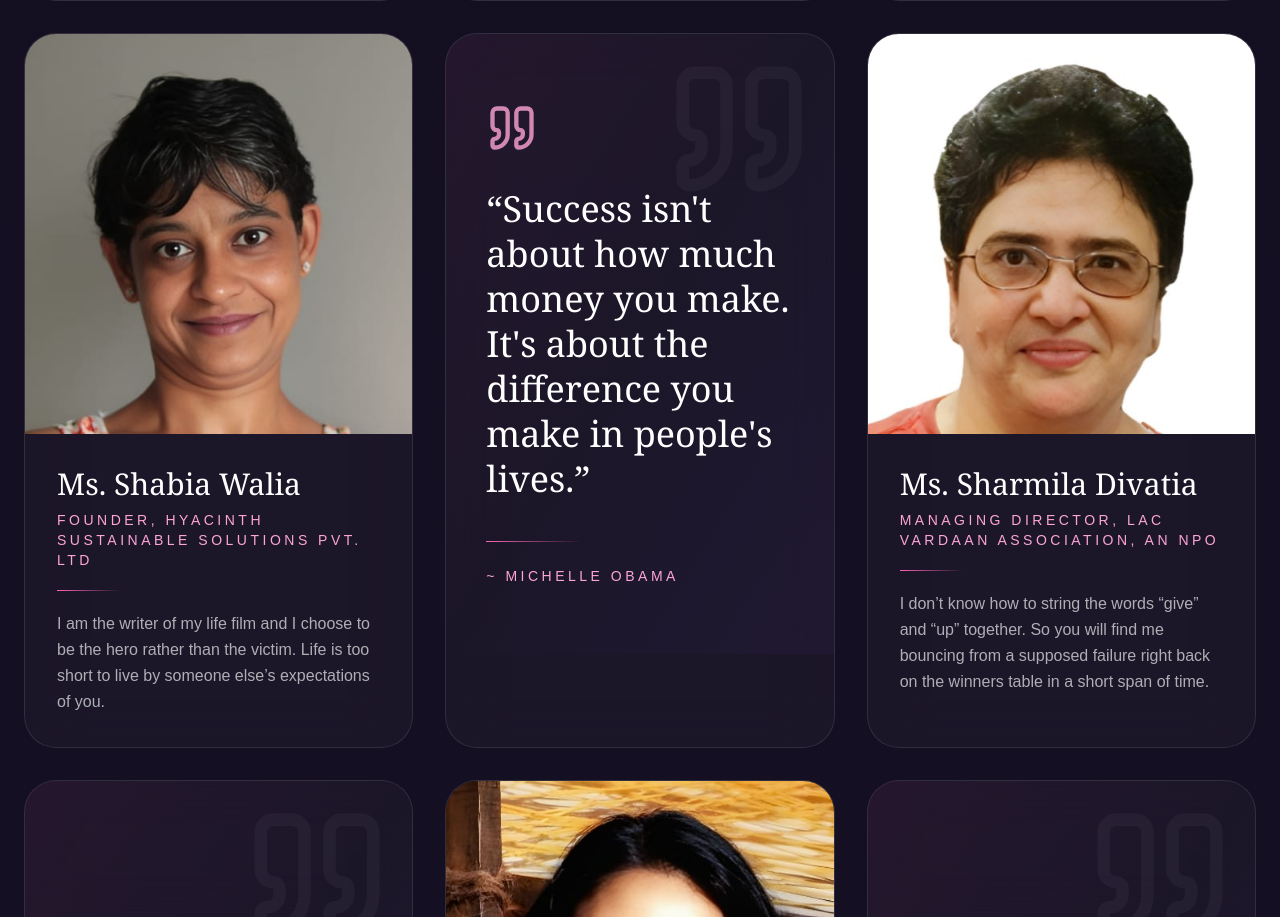
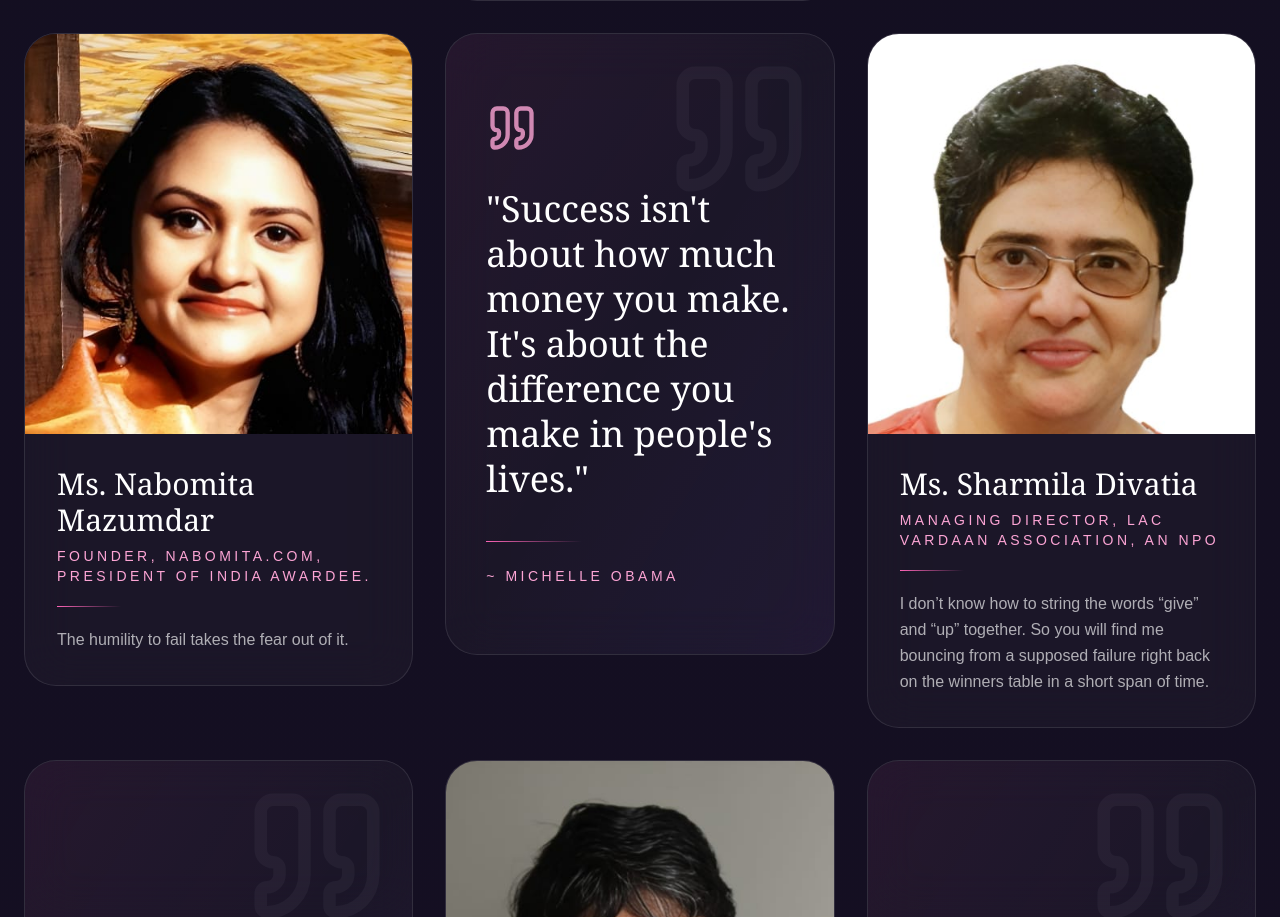
Before and after one commit to mr-kunal-07/eato, a Next.js app: page /stories in a window 1280 px wide. Shown: the part 1883-2800 px from the top of the page. Built offline with nearby package versions, Linux system fonts and the light colour scheme.

Commit message:
code fix

```diff
--- a/public/data/vol1.json
+++ b/public/data/vol1.json
@@ -44,10 +44,10 @@
   {
     "id": 7,
     "type": "woman",
-    "name": "Ms. Shabia Walia",
-    "role": "Founder, Hyacinth Sustainable Solutions Pvt. Ltd",
-    "image": "/Vol1 Images/Shabia Walia.jpeg",
-    "story": "I am the writer of my life film and I choose to be the hero rather than the victim. Life is too short to live by someone else’s expectations of you."
+    "name": "Ms. Nabomita Mazumdar",
+    "role": "Founder, Nabomita.com, President of India Awardee.",
+    "image": "/Vol1 Images/Nabomita Mazumdar.jpeg",
+    "story": "The humility to fail takes the fear out of it."
   },
   {
     "id": 8,
@@ -72,10 +72,10 @@
   {
     "id": 11,
     "type": "woman",
-    "name": "Ms. Nabomita Mazumdar",
-    "role": "Founder, Nabomita.com, President of India Awardee.",
-    "image": "/Vol1 Images/Nabomita Mazumdar.jpeg",
-    "story": "The humility to fail takes the fear out of it."
+    "name": "Ms. Shabia Walia",
+    "role": "Founder, Hyacinth Sustainable Solutions Pvt. Ltd",
+    "image": "/Vol1 Images/Shabia Walia.jpeg",
+    "story": "I am the writer of my life film and I choose to be the hero rather than the victim. Life is too short to live by someone else’s expectations of you."
   },
   {
     "id": 12,
@@ -101,10 +101,10 @@
   {
     "id": 15,
     "type": "woman",
-    "name": "Ms. Reema Sanghavi",
-    "role": "Managing Director, Maximus Mice and Media Solutions Pvt Ltd",
-    "image": "/Vol1 Images/Reema Sanghavi.jpeg",
-    "story": "Live to Inspire."
+    "name": "Ms. Jaya Vaidhyanathan",
+    "role": "CEO, BCT Digital",
+    "image": "/Vol1 Images/Jaya Vaidhyanathan.jpeg",
+    "story": "If you never failed, it means you did not set the bar high enough. Dream big enough so that you fail, and have the courage to aim higher next time."
   },
   {
     "id": 16,
@@ -115,10 +115,10 @@
   {
     "id": 17,
     "type": "woman",
-    "name": "Ms. Jaya Vaidhyanathan",
-    "role": "CEO, BCT Digital",
-    "image": "/Vol1 Images/Jaya Vaidhyanathan.jpeg",
-    "story": "If you never failed, it means you did not set the bar high enough. Dream big enough so that you fail, and have the courage to aim higher next time."
+    "name": "Ms. Reema Sanghavi",
+    "role": "Managing Director, Maximus Mice and Media Solutions Pvt Ltd",
+    "image": "/Vol1 Images/Reema Sanghavi.jpeg",
+    "story": "Live to Inspire."
   },
   {
     "id": 18,
@@ -143,10 +143,10 @@
   {
     "id": 21,
     "type": "woman",
-    "name": "Ms. Namrata Tatiya",
-    "role": "Founder, Acculegal Services Pvt Ltd.",
-    "image": "/Vol1 Images/Namrata Tatiya.jpeg",
-    "story": "The only thing that can help you win over all the evils is YOU. So make yourself the most valuable one as you have the power to achieve anything and everything. Just don’t stop."
+    "name": "Ms. Neha Kanabar",
+    "role": "Founder, Community Entrepreneur UNIMO Universe of Moms",
+    "image": "/Vol1 Images/Neha Kanabar.jpeg",
+    "story": "If beautiful things happen inside you, beautiful things will happen outside you."
   },
   {
     "id": 22,
@@ -157,10 +157,10 @@
   {
     "id": 23,
     "type": "woman",
-    "name": "Ms. Neha Kanabar",
-    "role": "Founder, Community Entrepreneur UNIMO Universe of Moms",
-    "image": "/Vol1 Images/Neha Kanabar.jpeg",
-    "story": "If beautiful things happen inside you, beautiful things will happen outside you."
+    "name": "Ms. Shikha Pandey",
+    "role": "Entrepreneur, BECK Technology Ventures Pvt. Ltd",
+    "image": "/Vol1 Images/Shikha Pandey.jpeg",
+    "story": "Don't be limited. Be a LIMITED Edition."
   },
   {
     "id": 24,
@@ -185,10 +185,10 @@
   {
     "id": 27,
     "type": "woman",
-    "name": "Ms. Shikha Pandey",
-    "role": "Entrepreneur, BECK Technology Ventures Pvt. Ltd",
-    "image": "/Vol1 Images/Shikha Pandey.jpeg",
-    "story": "Don't be limited. Be a LIMITED Edition."
+    "name": "Ms. Namrata Tatiya",
+    "role": "Founder, Acculegal Services Pvt Ltd.",
+    "image": "/Vol1 Images/Namrata Tatiya.jpeg",
+    "story": "The only thing that can help you win over all the evils is YOU. So make yourself the most valuable one as you have the power to achieve anything and everything. Just don’t stop."
   },
   {
     "id": 28,
@@ -213,10 +213,10 @@
   {
     "id": 31,
     "type": "woman",
-    "name": "Dr. Sandhya Mayenkar",
-    "role": "Founder, Skm Institute of Culinary Arts, Kini Supermarket, Skm Enterprises, Skm Asha Foundation",
-    "image": "/Vol1 Images/Sandhya Mayenkar.jpeg",
-    "story": " My story is very simple and I take pride in my work. The recognition I get is a morale booster for me as well as other small town women like me, who want to stand up on their own feet, rise out of their homes to build a better life."
+    "name": "Ms. Namita Shah",
+    "role": "Co-Founder, Presolv360",
+    "image": "/Vol1 Images/Namita Shah.jpeg",
+    "story": "If you don't fail enough, you aren't aiming high enough."
   },
   {
     "id": 32,
@@ -227,10 +227,10 @@
   {
     "id": 33,
     "type": "woman",
-    "name": "Ms. Namita Shah",
-    "role": "Co-Founder, Presolv360",
-    "image": "/Vol1 Images/Namita Shah.jpeg",
-    "story": "If you don't fail enough, you aren't aiming high enough."
+    "name": "Ms. Neety Gupta",
+    "role": "Proprietor,Neety Buildcon / Healing vibes by Neety.",
+    "image": "/Vol1 Images/Neety Gupta.jpeg",
+    "story": "Count your blessings, pray each day. Surrender to God’s will, he is the best judge."
   },
   {
     "id": 34,
@@ -241,10 +241,10 @@
   {
     "id": 35,
     "type": "woman",
-    "name": "Ms. Neety Gupta",
-    "role": "Proprietor,Neety Buildcon / Healing vibes by Neety.",
-    "image": "/Vol1 Images/Neety Gupta.jpeg",
-    "story": "Count your blessings, pray each day. Surrender to God’s will, he is the best judge."
+    "name": "Dr. Sandhya Mayenkar",
+    "role": "Founder, Skm Institute of Culinary Arts, Kini Supermarket, Skm Enterprises, Skm Asha Foundation",
+    "image": "/Vol1 Images/Sandhya Mayenkar.jpeg",
+    "story": " My story is very simple and I take pride in my work. The recognition I get is a morale booster for me as well as other small town women like me, who want to stand up on their own feet, rise out of their homes to build a better life."
   },
   {
     "id": 36,
@@ -317,24 +317,12 @@
     "story": "Exposure Leads To Exploration and Exploration to Innovation."
   },
   {
-    "id": 46,
-    "type": "quote",
-    "quote": "If you want to create change, start by solving one real problem at a time.",
-    "author": "Aditi Gupta"
-  },
-  {
     "id": 47,
     "type": "woman",
     "name": "Ms. Roli Pandey",
     "role": "Founder, Zucate Mind Solutions Pvt Ltd",
     "image": "/Vol1 Images/Roli Pandey.jpeg",
     "story": "The key to your true potential is within you, and you realize it when your status quo is challenged; entrepreneurship does exactly that."
-  },
-  {
-    "id": 48,
-    "type": "quote",
-    "quote": "Don't wait for opportunities. Create them, own them, and make them count.",
-    "author": "Apurva Purohit"
   },
   {
     "id": 49,
--- a/src/app/gallery/GalleryClient.jsx
+++ b/src/app/gallery/GalleryClient.jsx
@@ -91,6 +91,7 @@ export default function GalleryClient({ images, carouselImages = [] }) {
                             </h1>
                         </div>
 
+
                     </div>
 
                     {lightboxImages.length > 0 ? (
@@ -179,6 +180,7 @@ export default function GalleryClient({ images, carouselImages = [] }) {
                 </div>
             </section>
 
+
             {activeImage && (
                 <div
                     className="fixed inset-0 z-50 flex items-center justify-center bg-black/90 px-4 py-6 backdrop-blur-md"
--- a/src/app/stories/page.jsx
+++ b/src/app/stories/page.jsx
@@ -1,16 +1,25 @@
 "use client";
 
 import { useEffect, useState } from "react";
-import { useRouter } from "next/navigation";
+import { useRouter, useSearchParams } from "next/navigation";
 import Image from "next/image";
 import { Quote, ArrowLeft } from "lucide-react";
 
 export default function WomenStoriesPage() {
     const router = useRouter();
+    const searchParams = useSearchParams();
     const [activeVolume, setActiveVolume] = useState("vol1");
     const [stories, setStories] = useState([]);
     const [isLoading, setIsLoading] = useState(true);
     const [error, setError] = useState(null);
+
+    // Initialize activeVolume from URL params
+    useEffect(() => {
+        const volParam = searchParams.get("vol");
+        if (volParam === "vol1" || volParam === "vol2") {
+            setActiveVolume(volParam);
+        }
+    }, [searchParams]);
 
     // Load data from JSON
     useEffect(() => {
@@ -35,8 +44,13 @@ export default function WomenStoriesPage() {
         fetchStories();
     }, [activeVolume]);
 
+    const handleVolumeChange = (volume) => {
+        setActiveVolume(volume);
+        window.scrollTo({ top: 0, behavior: "smooth" });
+    };
+
     return (
-        <section className="relative overflow-hidden bg-linear-to-b from-[#120f20] via-[#170f24] to-[#251224] py-24">
+        <section className="relative overflow-hidden bg-gradient-to-b from-[#120f20] via-[#170f24] to-[#251224] py-24">
             {/* Background Effects */}
             <div className="absolute inset-0">
                 <div className="absolute left-0 top-0 h-112.5 w-112.5 rounded-full bg-pink-500/10 blur-[140px]" />
@@ -67,14 +81,20 @@ export default function WomenStoriesPage() {
                 {/* Volume Tabs */}
                 <div className="mb-10 flex justify-center gap-4">
                     <button
-                        onClick={() => setActiveVolume("vol1")}
-                        className={`px-8 py-3 rounded-lg font-semibold text-sm uppercase tracking-widest transition-all duration-300 ${activeVolume === "vol1" ? "bg-linear-to-r from-pink-500 to-violet-500 text-white shadow-lg shadow-pink-500/30" : "bg-white/5 border border-white/20 text-white/70 hover:text-white hover:border-white/40 hover:bg-white/8"}`}
+                        onClick={() => handleVolumeChange("vol1")}
+                        className={`px-8 py-3 rounded-lg font-semibold text-sm uppercase tracking-widest transition-all duration-300 ${activeVolume === "vol1"
+                            ? "bg-gradient-to-r from-pink-500 to-violet-500 text-white shadow-lg shadow-pink-500/30"
+                            : "bg-white/5 border border-white/20 text-white/70 hover:text-white hover:border-white/40 hover:bg-white/8"
+                            }`}
                     >
                         Volume 1
                     </button>
                     <button
-                        onClick={() => setActiveVolume("vol2")}
-                        className={`px-8 py-3 rounded-lg font-semibold text-sm uppercase tracking-widest transition-all duration-300 ${activeVolume === "vol2" ? "bg-linear-to-r from-pink-500 to-violet-500 text-white shadow-lg shadow-pink-500/30" : "bg-white/5 border border-white/20 text-white/70 hover:text-white hover:border-white/40 hover:bg-white/8"}`}
+                        onClick={() => handleVolumeChange("vol2")}
+                        className={`px-8 py-3 rounded-lg font-semibold text-sm uppercase tracking-widest transition-all duration-300 ${activeVolume === "vol2"
+                            ? "bg-gradient-to-r from-pink-500 to-violet-500 text-white shadow-lg shadow-pink-500/30"
+                            : "bg-white/5 border border-white/20 text-white/70 hover:text-white hover:border-white/40 hover:bg-white/8"
+                            }`}
                     >
                         Volume 2
                     </button>
@@ -109,15 +129,13 @@ export default function WomenStoriesPage() {
                 {/* Stories Grid */}
                 {!isLoading && !error && stories.length > 0 && (
                     <div className="grid gap-8 lg:grid-cols-3">
-                        {stories.map((item) => (
-                            <div
-                                key={item.id}
-                                className="group relative overflow-hidden rounded-4xl border border-white/10 bg-white/3 backdrop-blur-xl transition-all duration-500 hover:-translate-y-2 hover:border-pink-400/30 hover:shadow-[0_20px_60px_rgba(236,72,153,0.15)]"
-                            >
+                        {stories.map((item, index) => (
+                            <div key={item.id}>
+                                {/* Story Card */}
+                                <div className="group relative overflow-hidden rounded-4xl border border-white/10 bg-white/3 backdrop-blur-xl transition-all duration-500 hover:-translate-y-2 hover:border-pink-400/30 hover:shadow-[0_20px_60px_rgba(236,72,153,0.15)]">
                                     {/* WOMAN CARD */}
                                     {item.type === "woman" ? (
                                         <>
-                                        {/* IMAGE SECTION */}
                                             <div className="relative h-100 overflow-hidden">
                                                 <Image
                                                     src={item.image}
@@ -127,72 +145,80 @@ export default function WomenStoriesPage() {
                                                     className="h-full w-full object-cover object-top transition-transform duration-700 group-hover:scale-105"
                                                     priority={false}
                                                 />
-
                                             </div>
-
-                                        {/* CONTENT SECTION */}
                                             <div className="relative p-8">
-                                            <h3 className="font-serif text-3xl text-white">
-                                                {item.name}
-                                            </h3>
-
-                                            <p className="mt-2 text-sm uppercase tracking-[0.25em] text-pink-300">
-                                                {item.role}
-                                            </p>
-
-                                            {/* Divider Line */}
-                                            <div className="mt-5 h-px w-16 bg-linear-to-r from-pink-400 to-transparent" />
-
-                                            {/* Story Text */}
-                                            <p
-                                                className="mt-5 text-white/65 leading-relaxed transition-all duration-300 group-hover:text-white/85"
-                                            >
-                                                {item.story}
-                                            </p>
+                                                <h3 className="font-serif text-3xl text-white">{item.name}</h3>
+                                                <p className="mt-2 text-sm uppercase tracking-[0.25em] text-pink-300">{item.role}</p>
+                                                <div className="mt-5 h-px w-16 bg-gradient-to-r from-pink-400 to-transparent" />
+                                                <p className="mt-5 text-white/65 leading-relaxed transition-all duration-300 group-hover:text-white/85">{item.story}</p>
                                             </div>
                                         </>
                                     ) : (
-                                    <>
-                                        {/* QUOTE CARD */}
                                         <div className="relative flex min-h-155 flex-col justify-center p-10">
-                                            {/* Watermark */}
-                                            <Quote
-                                                size={150}
-                                                className="absolute right-5 top-5 text-white/4"
-                                            />
-
-                                            {/* Accent Glow */}
-                                            <div className="absolute inset-0 bg-linear-to-br from-pink-500/5 via-transparent to-violet-500/5" />
-
+                                            <Quote size={150} className="absolute right-5 top-5 text-white/4" />
+                                            <div className="absolute inset-0 bg-gradient-to-br from-pink-500/5 via-transparent to-violet-500/5" />
                                             <div className="relative z-10">
-                                                {/* Leading Quote Icon */}
-                                                <Quote
-                                                    size={52}
-                                                    className="mb-8 text-pink-300/80"
-                                                />
-
-                                                {/* Quote Text */}
-                                                <p
-                                                    className="font-serif text-3xl md:text-4xl leading-[1.25] text-white"
-                                                >
-                                                    “{item.quote}”
-                                                </p>
-
-                                                {/* Divider Line */}
-                                                <div className="mt-10 h-px w-24 bg-linear-to-r from-pink-400 to-transparent" />
-
-                                                {/* Author Name */}
+                                                <Quote size={52} className="mb-8 text-pink-300/80" />
+                                                <p className="font-serif text-3xl md:text-4xl leading-[1.25] text-white">"{item.quote}"</p>
+                                                <div className="mt-10 h-px w-24 bg-gradient-to-r from-pink-400 to-transparent" />
                                                 {item.author && (
-                                                    <p className="mt-6 text-sm uppercase tracking-[0.25em] text-pink-300">
-                                                        ~ {item.author}
-                                                    </p>
+                                                    <p className="mt-6 text-sm uppercase tracking-[0.25em] text-pink-300">~ {item.author}</p>
                                                 )}
                                             </div>
                                         </div>
-                                    </>
                                     )}
                                 </div>
+                            </div>
                         ))}
+
+                        {/* Bridge Card — show opposite volume */}
+                        {(
+                            <div className="group relative overflow-hidden rounded-4xl border border-white/10 bg-white/3 backdrop-blur-xl">
+                                {/* Ambient glow */}
+                                <div className="absolute inset-0 bg-gradient-to-br from-pink-500/8 via-transparent to-violet-500/8" />
+
+                                <div className="relative flex h-full flex-col">
+                                    {/* Next Volume Button */}
+                                    <button
+                                        onClick={() => handleVolumeChange(activeVolume === "vol1" ? "vol2" : "vol1")}
+                                        className="group/v2 relative flex flex-1 flex-col items-center justify-center gap-4 p-10 text-center transition-all duration-300 hover:bg-pink-500/8"
+                                    >
+                                        <div className="flex h-14 w-14 items-center justify-center rounded-full border border-pink-400/30 bg-pink-500/10 transition-all duration-300 group-hover/v2:border-pink-400/60 group-hover/v2:bg-pink-500/20">
+                                            <span className="text-2xl">📖</span>
+                                        </div>
+                                        <div>
+                                            <p className="text-xs uppercase tracking-[0.45em] text-pink-300/70">Continue Reading</p>
+                                            <h3 className="mt-2 font-serif text-2xl text-white">{activeVolume === "vol1" ? "Volume 2" : "Volume 1"}</h3>
+                                            <p className="mt-2 text-sm text-white/50">{activeVolume === "vol1" ? "More stories of women who dared to dream" : "Inspiring tales from remarkable women"}</p>
+                                        </div>
+                                        <span className="text-xs text-pink-300/60 transition-all duration-300 group-hover/v2:text-pink-300">
+                                            Explore →
+                                        </span>
+                                    </button>
+
+                                    {/* Divider */}
+                                    <div className="mx-8 h-px bg-gradient-to-r from-transparent via-white/15 to-transparent" />
+
+                                    {/* Contact — bottom half */}
+                                    <a
+                                        href="/contact"
+                                        className="group/ct relative flex flex-1 flex-col items-center justify-center gap-4 p-10 text-center transition-all duration-300 hover:bg-violet-500/8"
+                                    >
+                                        <div className="flex h-14 w-14 items-center justify-center rounded-full border border-violet-400/30 bg-violet-500/10 transition-all duration-300 group-hover/ct:border-violet-400/60 group-hover/ct:bg-violet-500/20">
+                                            <span className="text-2xl">✉️</span>
+                                        </div>
+                                        <div>
+                                            <p className="text-xs uppercase tracking-[0.45em] text-violet-300/70">Get In Touch</p>
+                                            <h3 className="mt-2 font-serif text-2xl text-white">Contact Us</h3>
+                                            <p className="mt-2 text-sm text-white/50">Share your story or collaborate with us</p>
+                                        </div>
+                                        <span className="text-xs text-violet-300/60 transition-all duration-300 group-hover/ct:text-violet-300">
+                                            Reach out →
+                                        </span>
+                                    </a>
+                                </div>
+                            </div>
+                        )}
                     </div>
                 )}
 
```
Also changed, not shown: public/data/vol2.json (+0 -12 lines). Lines whose indentation alone changed are shown as unchanged.
